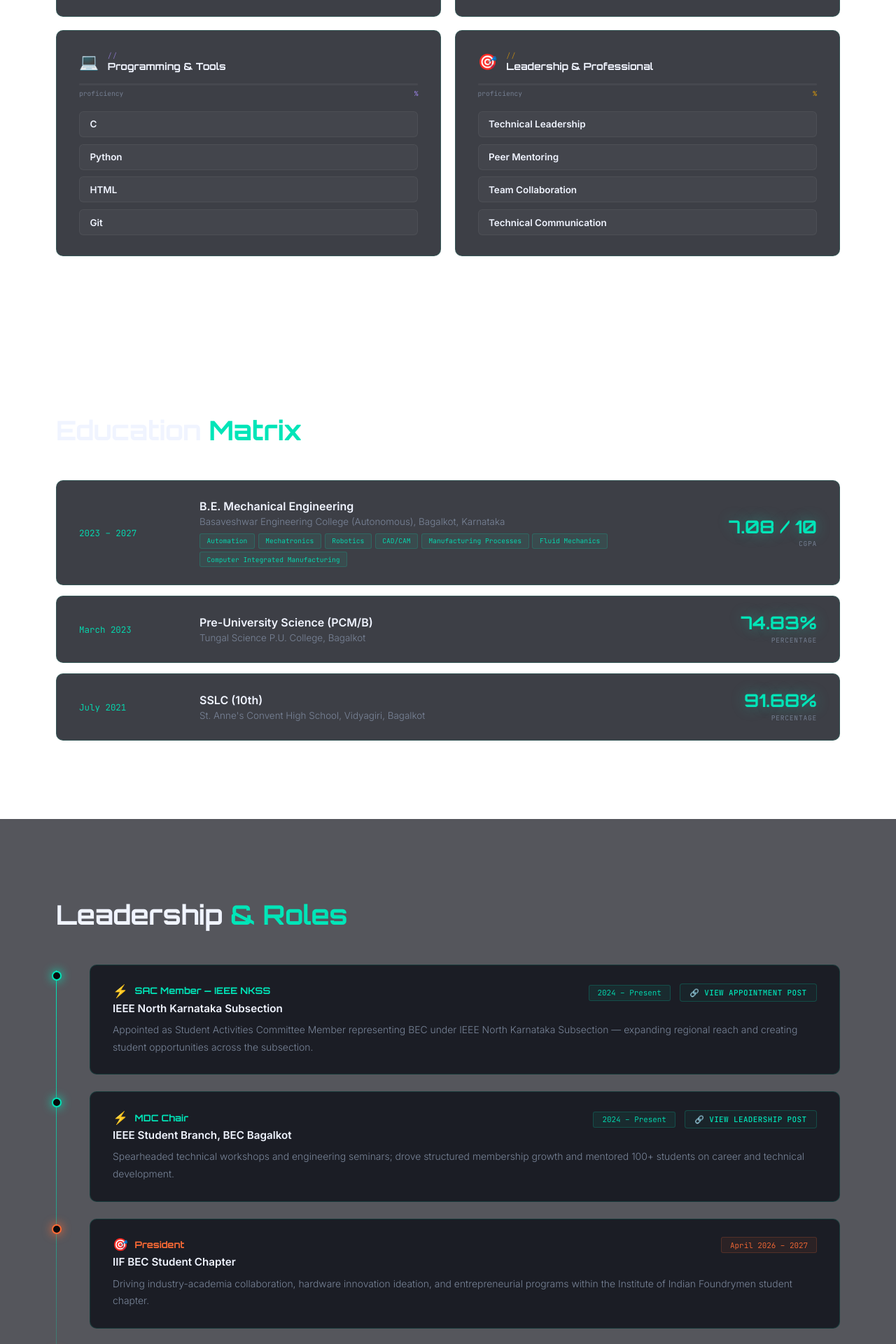
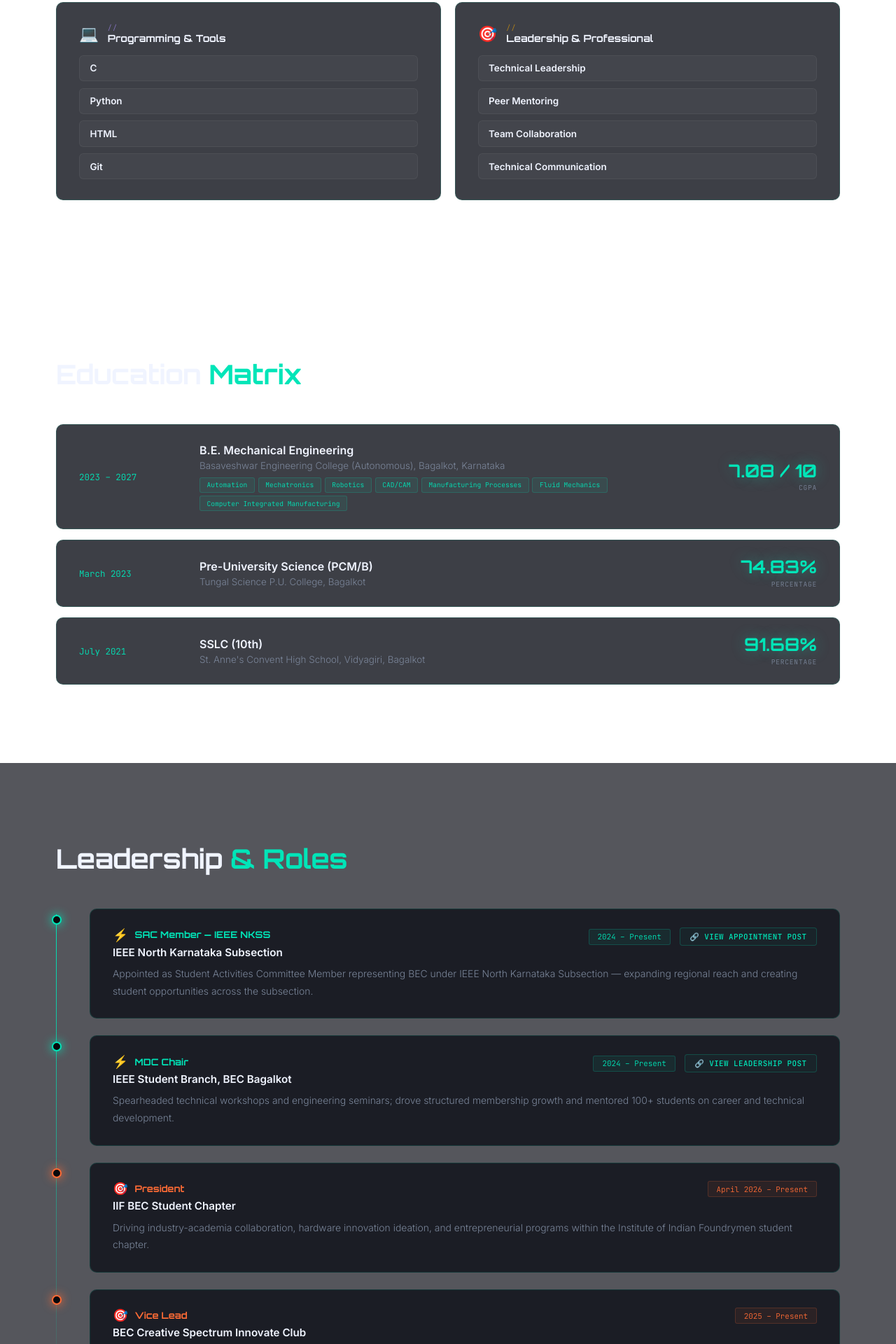
Before and after one commit to vishwa-2004/PORTFOLIO, a React (Vite) app: page / in a window 1280 px wide. Shown: the part 3020-4940 px from the top of the page at 70% size. Built offline with nearby package versions, Linux system fonts and the light colour scheme.

Commit message:
Fix updates

```diff
--- a/src/data.js
+++ b/src/data.js
@@ -97,8 +97,7 @@ export const PROJECT = {
 }
 
 export const SKILLS = [
-  {
-    title: 'CAD & Mechanical Design',
+  { title: 'CAD & Mechanical Design',
     icon: '🔧',
     size: 'large',
     color: '#00e5b8',
@@ -109,8 +108,7 @@ export const SKILLS = [
       { name: 'GD&T', note: 'Geometric Dimensioning & Tolerancing' },
     ],
   },
-  {
-    title: 'Robotics & Automation',
+  { title: 'Robotics & Automation',
     icon: '🤖',
     size: 'large',
     color: '#ff6b35',
@@ -121,8 +119,7 @@ export const SKILLS = [
       { name: 'CIM', note: 'Computer Integrated Manufacturing — NPTEL certified' },
     ],
   },
-  {
-    title: 'Programming & Tools',
+  { title: 'Programming & Tools',
     icon: '💻',
     size: 'medium',
     color: '#a78bfa',
@@ -133,8 +130,7 @@ export const SKILLS = [
       { name: 'Git', note: 'Version control' },
     ],
   },
-  {
-    title: 'Leadership & Professional',
+  { title: 'Leadership & Professional',
     icon: '🎯',
     size: 'medium',
     color: '#f0a500',
@@ -169,7 +165,7 @@ export const TIMELINE = [
     proofLabel: 'View Leadership Post',
   },
   {
-    year: 'April 2026 – 2027',
+    year: 'April 2026 – Present',
     role: 'President',
     org: 'IIF BEC Student Chapter',
     type: 'leadership',
--- a/src/sections/Skills.jsx
+++ b/src/sections/Skills.jsx
@@ -27,12 +27,6 @@ function SkillCard({ skill }) {
           <div style={{ fontFamily: "'JetBrains Mono',monospace", fontSize: '.62rem', color: skill.color, textTransform: 'uppercase', letterSpacing: '.12em', opacity: .7 }}>// {skill.id}</div>
           <div style={{ fontFamily: "'Orbitron',monospace", fontSize: '.88rem', fontWeight: 700, color: 'var(--white)' }}>{skill.title}</div>
         </div>
-      </div>
-
-      {/* proficiency bar */}
-      <SkillBar pct={skill.pct} color={skill.color} />
-      <div style={{ display: 'flex', justifyContent: 'space-between', fontFamily: "'JetBrains Mono',monospace", fontSize: '.6rem', color: 'var(--body)', marginTop: '.3rem', marginBottom: '1.2rem' }}>
-        <span>proficiency</span><span style={{ color: skill.color }}>{skill.pct}%</span>
       </div>
 
       {/* items */}
```
